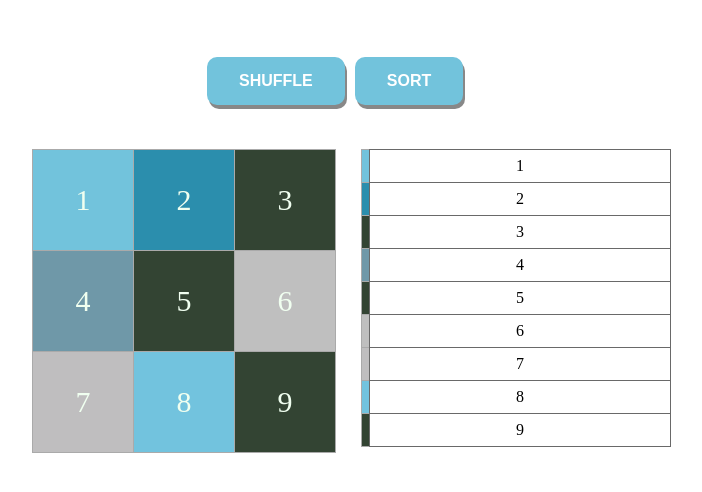
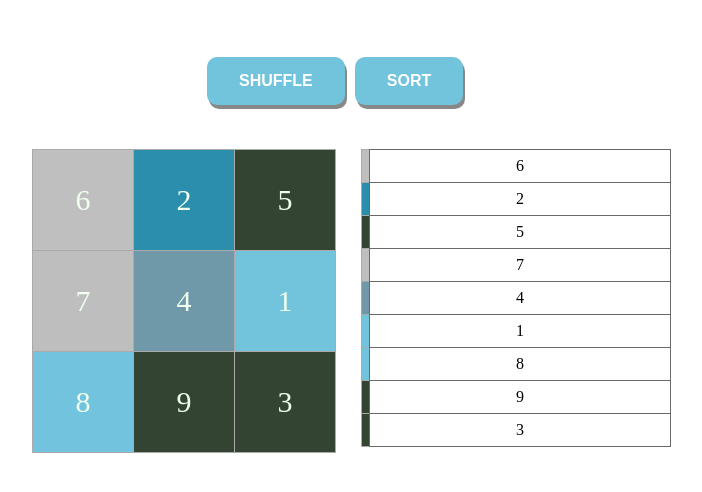
Before and after one commit to varghese992/techmahindra, an Angular app: page / in a window 1280 px wide. Shown: the top 492 px of the page, without its empty margins (393-1095 px from the left). Built offline with nearby package versions, Linux system fonts and the light colour scheme.

Commit message:
The changes for the shuffle on load

```diff
--- a/src/app/app.component.ts
+++ b/src/app/app.component.ts
@@ -25,6 +25,7 @@ export class AppComponent {
 
   constructor() {
     this.initGrid();
+    this.shuffle();
   }
 
   public initGrid(): void {    // Initialising the data on page load
@@ -48,7 +49,7 @@ export class AppComponent {
       result[index] = value
     }
     if (this.shuffleCounter < 1) {
-      this.vertical = this.gridItems;
+      this.vertical = result;
       this.grid = result;
       this.sortDisable = false;
     }
```
